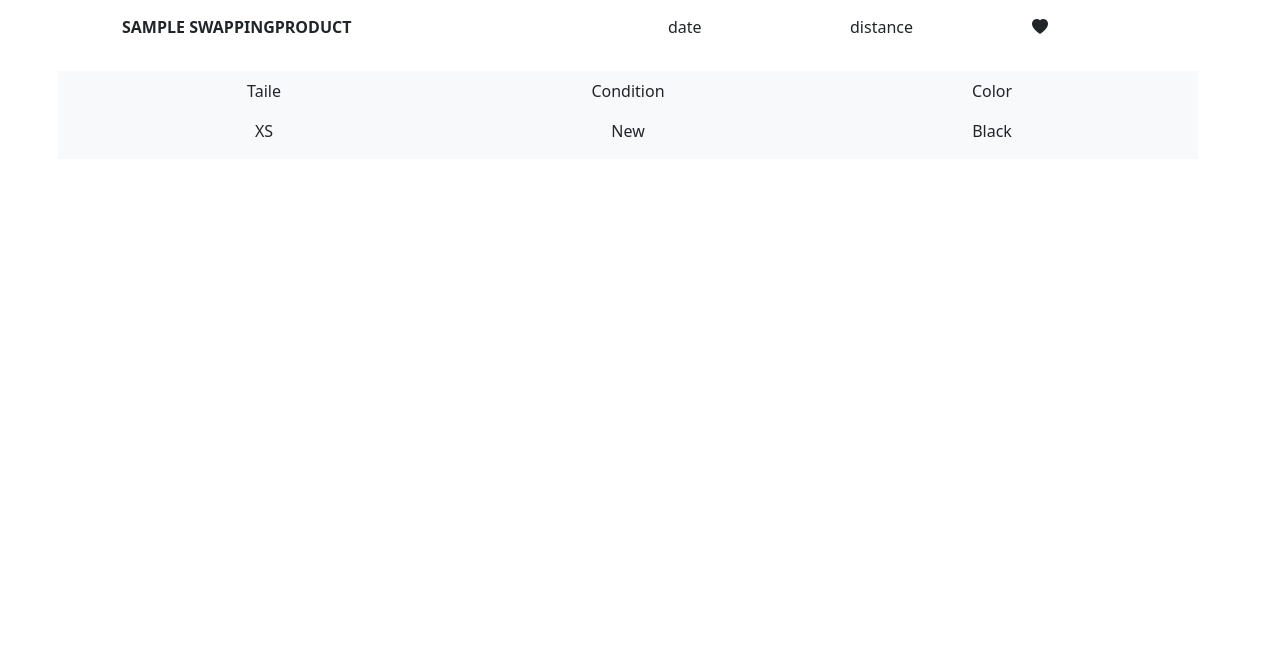
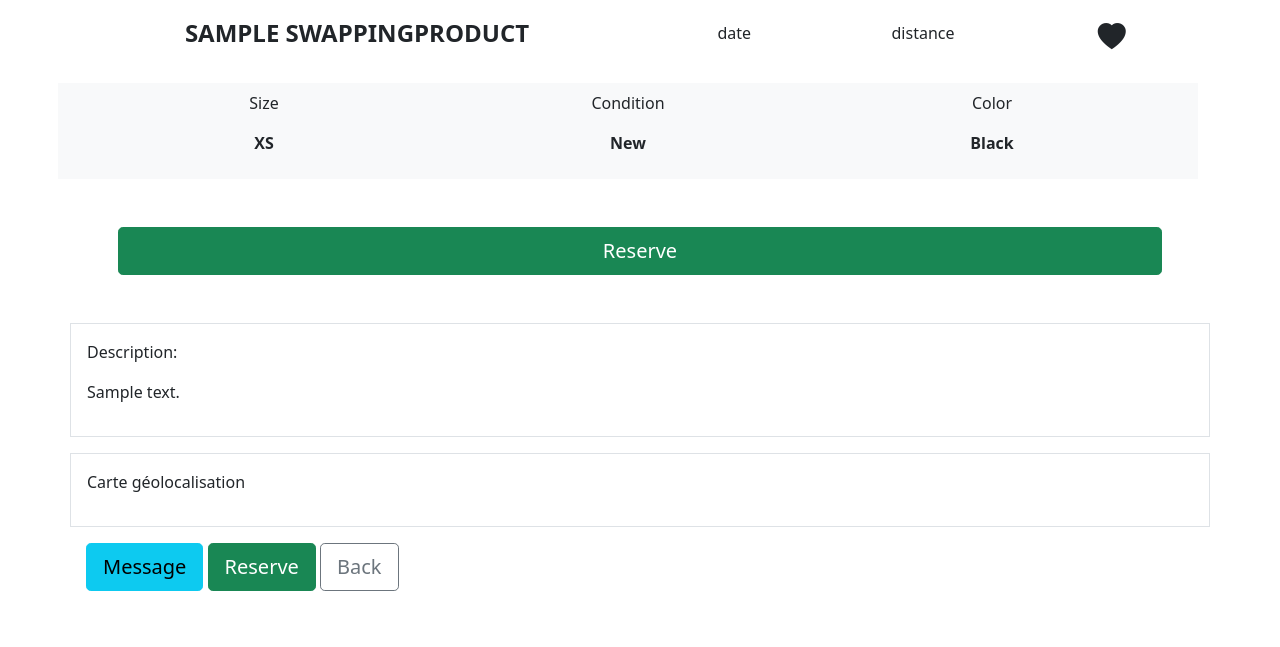
Before and after one commit to LudoTreb/Swapping-place, a Django app: page /swapping/1/ in a window 1280 px wide. Shown: the part 553-1200 px from the top of the page. Run offline with Django 4.2, Linux system fonts and the light colour scheme; tables that the repository leaves empty hold one stand-in row (values such as "Sample post").

Commit message:
Add some element to the detail product template

```diff
--- a/templates/swapping/swapping_product_detail.html
+++ b/templates/swapping/swapping_product_detail.html
@@ -11,30 +11,46 @@
         <svg class="bd-placeholder-img card-img-top" width="100%" height="180" xmlns="http://www.w3.org/2000/svg" role="img" aria-label="Placeholder: Image cap" preserveAspectRatio="xMidYMid slice" focusable="false">
             <rect width="100%" height="100%" fill="#868e96"></rect>
         </svg>
-        <img src="#" alt="#">
+        <img src="#" alt="">
     </div>
-    <div class="container row m-3">
-        <p class="col col-6 fw-bold">{{ swapping_product.title|upper }}</p>
-        <p class="col">date</p>
-        <p class="col">distance</p>
-        <i class="col bi bi-heart-fill"></i>
-    </div>
-    <div class="container bg-light row">
-        <div class="container col mt-2">
-            <p class="text-center">Taile</p>
-            <p class="text-center">{{ swapping_product.size }}</p>
-        </div>
-        <div class="container col mt-2">
-            <p class="text-center">Condition</p>
-            <p class="text-center">{{ swapping_product.product_condition }}</p>
-        </div>
-        <div class="container col mt-2">
-            <p class="text-center">Color</p>
-            <p class="col text-center">{{ swapping_product.color }}</p>
+    <div class="container text-center p-3">
+        <div class="row align-items-center">
+            <p class="col-6 fs-4 fw-bold">{{ swapping_product.title|upper }}</p>
+            <p class="col ">date</p>
+            <p class="col ">distance</p>
+            <i class="col align-self-start bi bi-heart-fill fs-3"></i>
         </div>
 
     </div>
-
+    <div class="container bg-light row">
+        <div class="container col p-2">
+            <p class="text-center">Size</p>
+            <p class="text-center fw-bold">{{ swapping_product.size }}</p>
+        </div>
+        <div class="container col p-2">
+            <p class="text-center">Condition</p>
+            <p class="text-center fw-bold">{{ swapping_product.product_condition }}</p>
+        </div>
+        <div class="container col p-2">
+            <p class="text-center">Color</p>
+            <p class="col text-center fw-bold">{{ swapping_product.color }}</p>
+        </div>
+    </div>
+    <div class="d-grid mx-auto">
+        <button type="button" class="btn btn-success btn-lg m-5">Reserve</button>
+    </div>
+    <div class="border p-3">
+        <p class="text-body-secondary">Description:</p>
+        <p>{{ swapping_product.description }}</p>
+    </div>
+    <div  class="border mt-3 p-3">
+        <p>Carte géolocalisation</p>
+    </div>
+    <div class="d-grid gap-3 d-md-block p-3">
+        <button type="button" class="btn btn-info btn-lg">Message</button>
+        <button type="button" class="btn btn-success btn-lg">Reserve</button>
+        <button type="button" class="btn btn-outline-secondary btn-lg">Back</button>
+    </div>
 </div>
 
 {% endblock content %}
```
